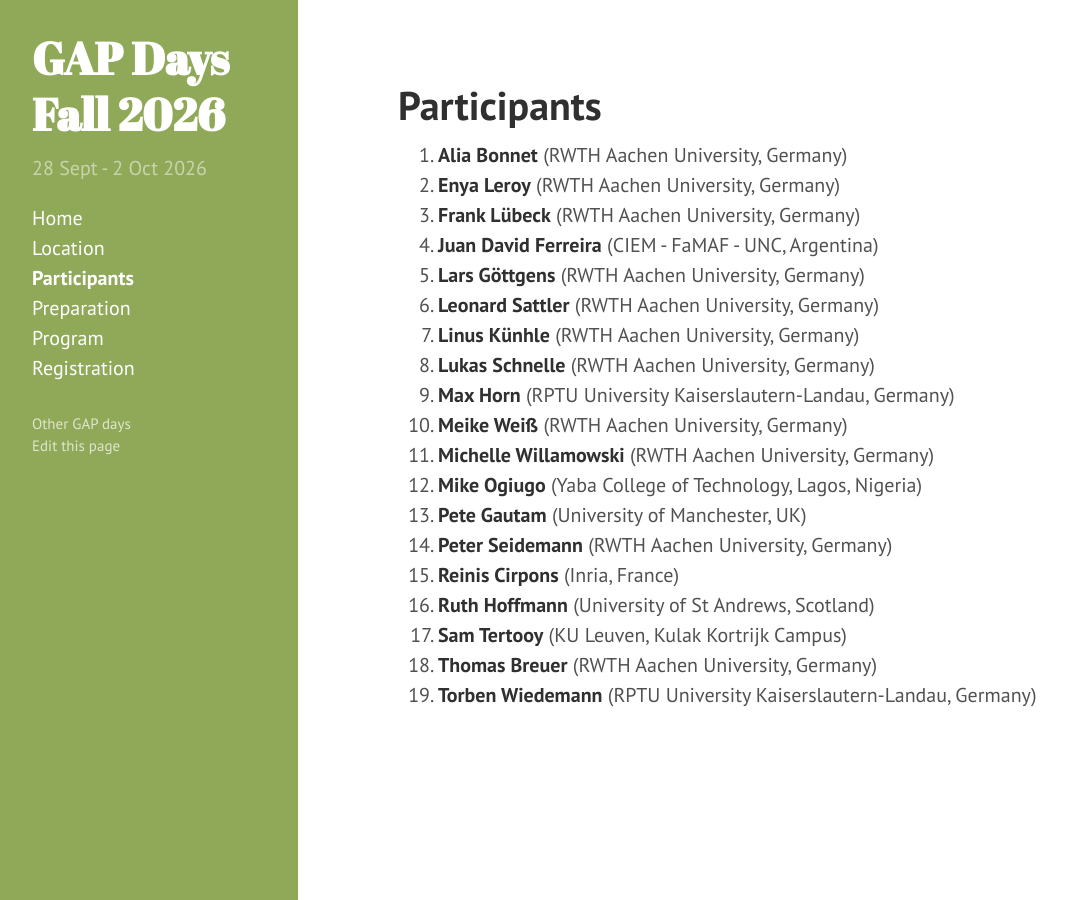
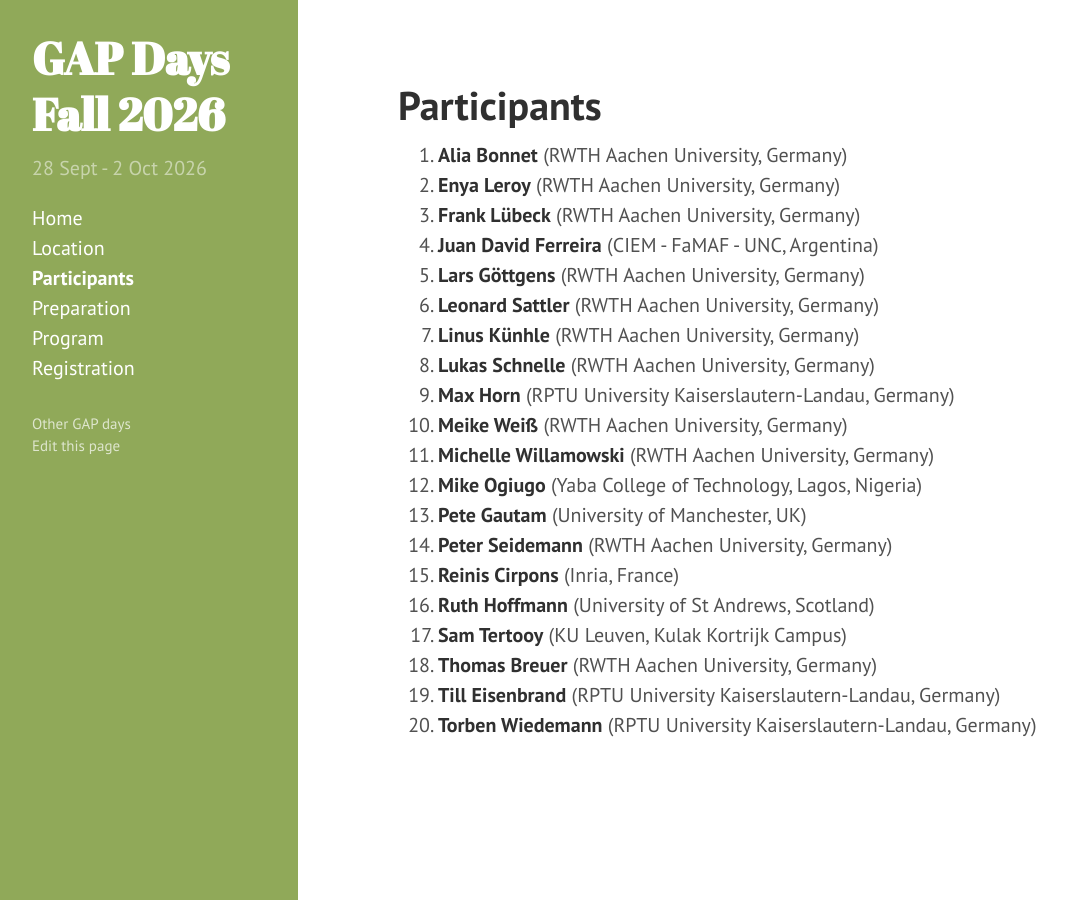
Before and after one commit to gapdays/gapdays2026-fall, a Jekyll site: the page built from participants.md, in a window 1280 px wide. Shown: the whole page, without its empty margins (2-1069 px from the left). Built offline with Jekyll 4.4.1, drawn with Linux system fonts in a browser that asks for light colours.

Commit message:
update participants

```diff
--- a/participants.md
+++ b/participants.md
@@ -21,6 +21,7 @@ participants:
   - {name: Juan David Ferreira, affiliation: "CIEM - FaMAF - UNC, Argentina"}
   - {name: Sam Tertooy, affiliation: "KU Leuven, Kulak Kortrijk Campus"}
   - {name: Linus Künhle, affiliation: "RWTH Aachen University, Germany"}
+  - {name: Till Eisenbrand, affiliation: "RPTU University Kaiserslautern-Landau, Germany"}
 ---
 
 <ol>{% assign participants = page.participants | sort: "name" %}
```
